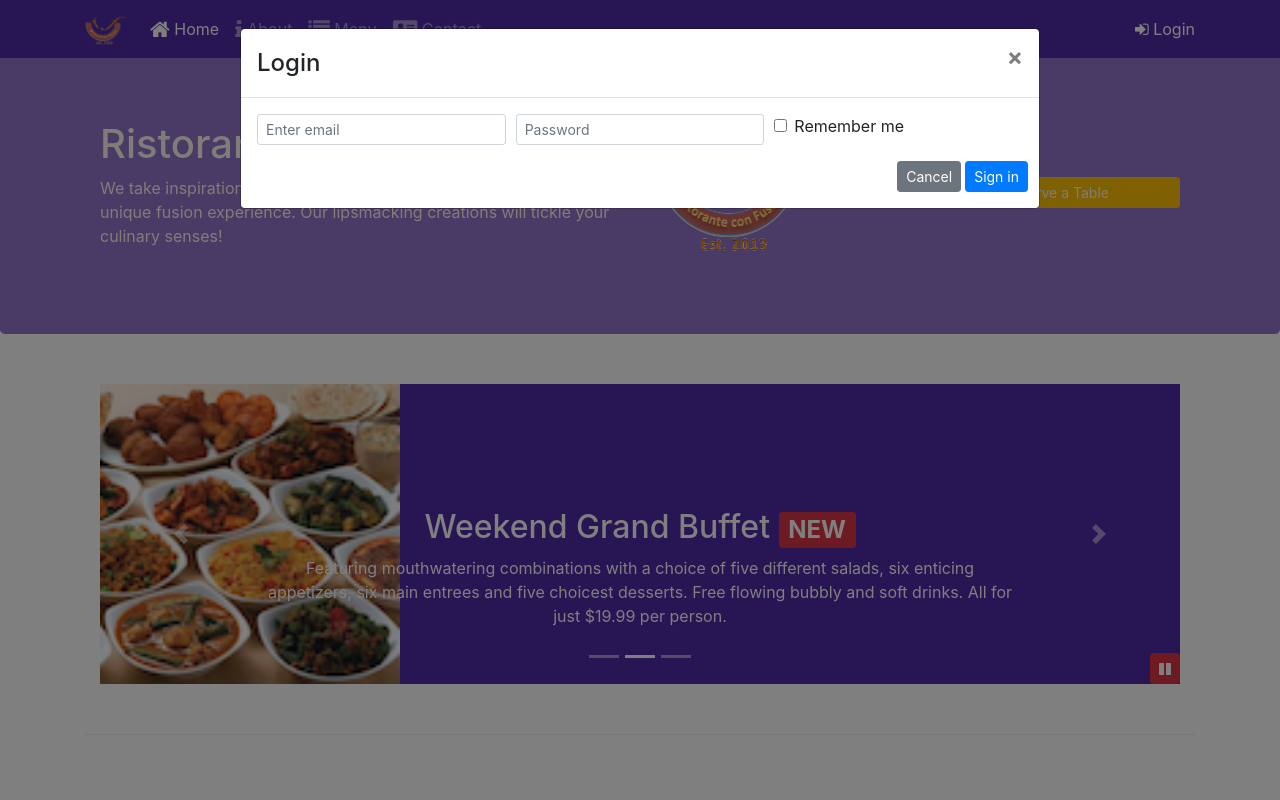
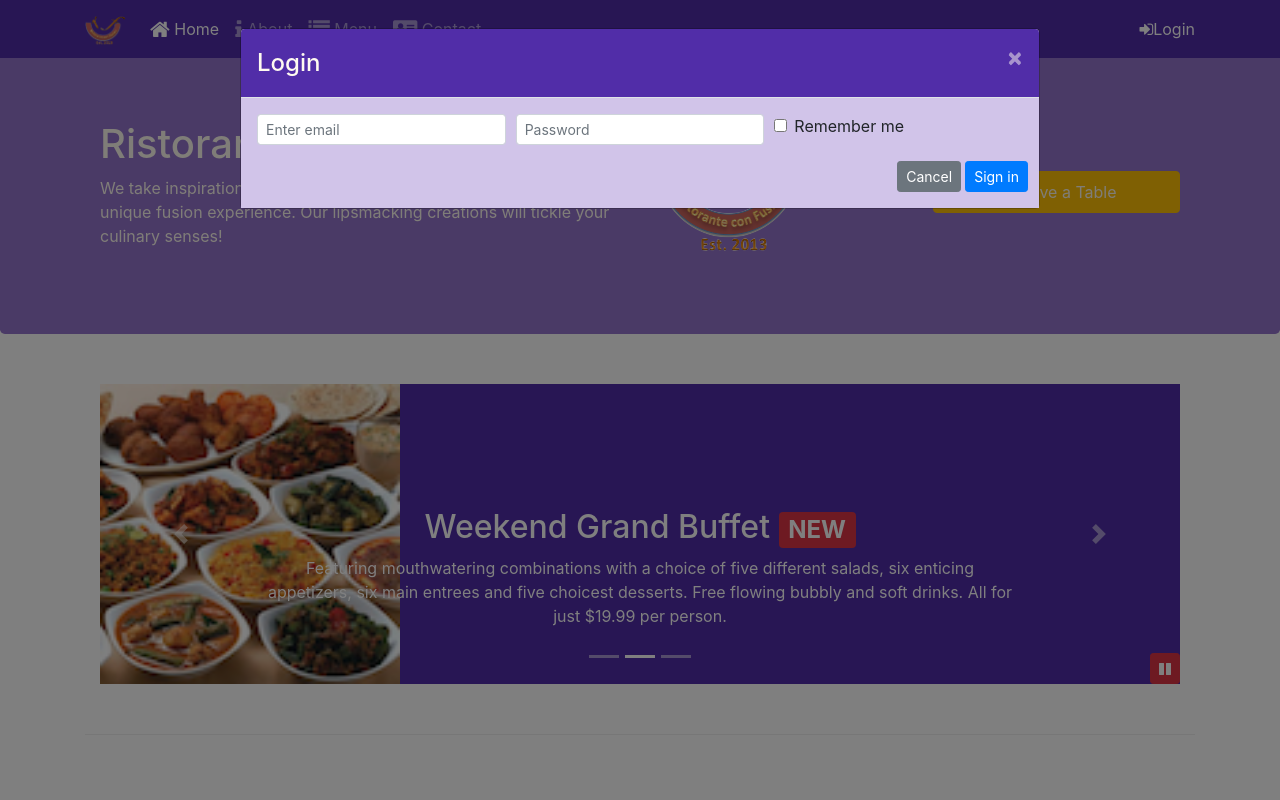
Before and after one commit to 21-rahul/Front-End-Web-UI-Frameworks-and-Tools-Bootstrap-4, a website: page index.html in a window 1280 px wide. Both pictures are taken after a click on the link "Login". Shown: the top 800 px of the page. Drawn offline with nearby package versions, Linux system fonts and the light colour scheme.

Commit message:
assignment 4

```diff
--- a/css/style.css
+++ b/css/style.css
@@ -55,3 +55,14 @@ body {
   bottom: 0px;
   z-index: 1;
 }
+.modal .modal-header {
+  background-color: #512DA8;
+  color: floralwhite; }
+  .modal .modal-header button {
+    color: floralwhite; }
+
+.modal .modal-body {
+  background-color: #D1C4E9; }
+
+.modal .modal-footer {
+  background: #9575CD; }
--- a/css/styles.scss
+++ b/css/styles.scss
@@ -71,3 +71,21 @@ body{
     bottom: 0px;
     z-index: 1;
 }
+.modal {
+
+    .modal-header {
+        background-color: $background-dark;
+        color:floralwhite;
+        button {
+            color:floralwhite;
+        }
+    }
+
+    .modal-body {
+        background-color: $background-pale;
+    }
+
+    .modal-footer {
+        background: $background-light;
+    }
+}
--- a/index.html
+++ b/index.html
@@ -29,9 +29,9 @@
                     <li class="nav-item"><a class="nav-link" href="#"><span class="fa fa-list fa-lg"></span> Menu</a></li>
                     <li class="nav-item"><a class="nav-link" href="/contactus.html"><span class="fa fa-address-card fa-lg "></span> Contact</a></li>
                 </ul>
-                               <span class="navbar-text">
-                    <a data-toggle="modal" data-target="#loginModal">
-                    <span class="fa fa-sign-in"></span> Login</a>
+                <span class="navbar-text">
+                    <a id="loginBtn">
+                    <span class="fa fa-sign-in"></span>Login</a>
                 </span>
         </div>
     </div>
@@ -175,8 +175,7 @@
                 </div>
 
                 <div class="col-12 col-sm align-self-center">
-                    <a type="button" class="btn btn-warning btn-sm btn-block"
-                    data-toggle="modal" data-target="#reserveModal">Reserve a Table</a>
+                     <a role="button" class="btn btn-block nav-link btn-warning" id="reserveBtn">Reserve a Table</a>
                 </div>
 
             </div>
@@ -369,6 +368,14 @@
             });
         });
     </script>
+    <script>
+        $("#reserveBtn").click(function () {
+            $('#reserveModal').modal('show')
+        });
+        $("#loginBtn").click(function () {
+            $('#loginModal').modal('show')
+        });
+    </script>
 
 
 </body>
--- a/package.json
+++ b/package.json
@@ -7,7 +7,7 @@
     "start": "npm run lite",
     "test": "echo \"Error: no test specified\" && exit 1",
     "lite": "lite-server",
-    "scss":"node-sass -o css/ css/ "
+    "scss": "node-sass -o css/ css/ "
   },
   "author": "",
   "license": "ISC",
```
Also changed, not shown: css/new_style.css (+13 -13 lines), css/styles.css, css/styles.less (line endings or trailing spaces).
